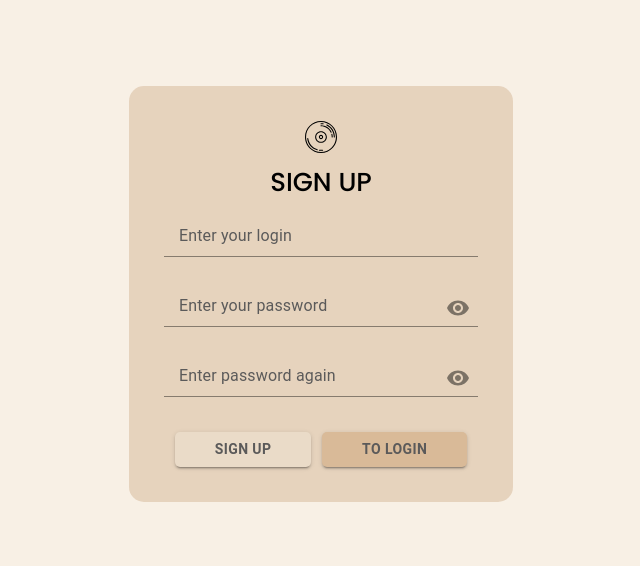
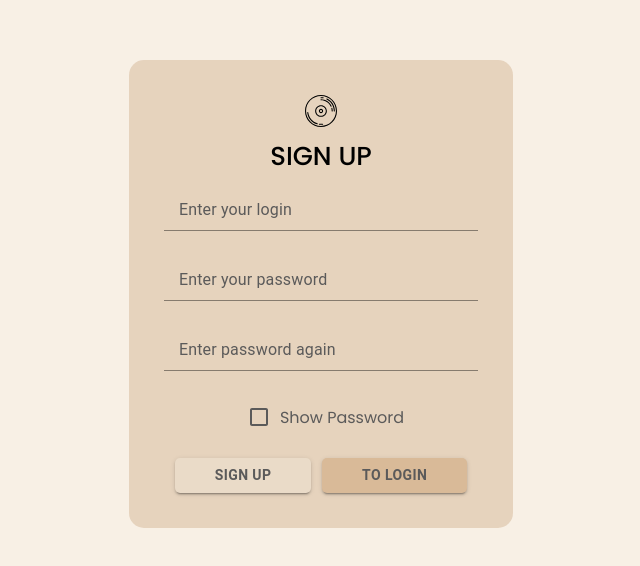
Before and after one commit to coderEverFirst/phonoteka, a React (Vite) app in the folder packages/client/: page /sign-up in a window 1280 px wide. Shown: the part 106-672 px from the top of the page, without its empty margins (319-959 px from the left). Built offline with nearby package versions, Linux system fonts and the light colour scheme.

Commit message:
minor fix auth page

```diff
--- a/packages/client/src/components/UI/MuiUI/TextFields/AuthTextField.styled.tsx
+++ b/packages/client/src/components/UI/MuiUI/TextFields/AuthTextField.styled.tsx
@@ -15,9 +15,6 @@ export const AuthTextField = styled(TextField)({
     width: '100%',
     color: MAIN_GRAY_COLOR,
   },
-  // '& label': {
-  //   top: '-5px',
-  // },
 
   '& .MuiFormLabel-root.Mui-focused': {
     top: '2px',
--- a/packages/client/src/pages/AuthPage/AuthPage.scss
+++ b/packages/client/src/pages/AuthPage/AuthPage.scss
@@ -53,12 +53,32 @@
       }
     }
 
+    .auth_showvisibility {
+      display: flex;
+      align-items: center;
+      justify-content: center;
+      margin-top: 40px;
+
+      .auth_showvisibility_text {
+        color: $MAIN_GRAY_COLOR;
+        transition: 0.2s ease-out;
+
+        &.active {
+          color: $MAIN_BLUE_COLOR;
+        }
+      }
+    }
+
     .auth_button_block {
       display: flex;
       justify-content: space-evenly;
-      margin-top: 50px;
+      margin-top: 20px;
 
-      .auth_btn{
+      &.auth_login {
+        margin-top: 60px;
+      }
+
+      .auth_btn {
         font-weight: 600;
       }
 
--- a/packages/client/src/pages/AuthPage/AuthPage.tsx
+++ b/packages/client/src/pages/AuthPage/AuthPage.tsx
@@ -1,8 +1,16 @@
 import React, { useCallback, useMemo, useState } from 'react'
 import { useLocation, useNavigate } from 'react-router'
-import { InputAdornment } from '@mui/material'
+import { InputAdornment, Checkbox } from '@mui/material'
 import VisibilityIcon from '@mui/icons-material/Visibility'
 import VisibilityOffIcon from '@mui/icons-material/VisibilityOff'
+
+import { EAuthType } from '../../variables/eNums'
+import {
+  MAIN_BLUE_COLOR,
+  MAIN_GRAY_COLOR,
+  RENDER_AUTH_LOGIN_DATA,
+  RENDER_AUTH_SIGNUP_DATA,
+} from '../../variables/variables'
 
 import { AuthTextField } from '../../components/UI/MuiUI/TextFields/AuthTextField.styled'
 import { AuthButton } from '../../components/UI/MuiUI/Buttons/AuthButton.styled'
@@ -10,71 +18,6 @@ import { AuthButton } from '../../components/UI/MuiUI/Buttons/AuthButton.styled'
 import logoImage from '../../assets/logo.svg'
 
 import './AuthPage.scss'
-import { EAuthType } from '../../variables/eNums'
-
-const RENDER_AUTH_LOGIN_DATA = {
-  title: 'LOGIN',
-  inputs: [
-    {
-      name: 'login',
-      type: 'text',
-      label: 'Enter your login',
-    },
-    {
-      name: 'password',
-      type: 'password',
-      label: 'Enter your password',
-    },
-  ],
-  buttons: [
-    {
-      name: 'login',
-      path: '/', //go to main component
-      label: 'login',
-    },
-    {
-      name: 'sign up',
-      path: '/sign-up',
-      label: 'to sign up',
-      className: 'auth_registration_btn',
-    },
-  ],
-}
-
-const RENDER_AUTH_SIGNUP_DATA = {
-  title: 'SIGN UP',
-  inputs: [
-    {
-      name: 'login',
-      type: 'text',
-      label: 'Enter your login',
-    },
-    {
-      name: 'password',
-      type: 'password',
-      label: 'Enter your password',
-    },
-    {
-      name: 'rePassword',
-      type: 'password',
-      label: 'Enter password again',
-    },
-  ],
-
-  buttons: [
-    {
-      name: 'sign up',
-      path: '/', //need create new user on server
-      label: 'sign up',
-      className: 'auth_registration_btn',
-    },
-    {
-      name: 'login',
-      label: 'to login',
-      path: '/login',
-    },
-  ],
-}
 
 const AuthPage = () => {
   const [showPassword, isShowPassword] = useState<boolean>(false)
@@ -86,21 +29,21 @@ const AuthPage = () => {
     [pathname],
   )
 
-  const handleNavigate = useCallback((path: string) => {
+  const handleNavigate = useCallback((path: string | undefined) => {
+    if (path) {
       navigate(path)
+    }
   }, [])
 
   const handleVisibilityPassword = useCallback(() => {
     isShowPassword(!showPassword)
   }, [showPassword])
 
-  const changeVisibilityPassword = (type: string, action: boolean) => {
-    if (type !== EAuthType.password) return
-    if (type === EAuthType.password && action) {
-      return EAuthType.text
-    } else {
-      return EAuthType.password
+  const getVisibilityPassword = (type: string) => {
+    if (type === EAuthType.password) {
+      return showPassword ? EAuthType.text : EAuthType.password
     }
+    return type
   }
 
   return (
@@ -110,11 +53,12 @@ const AuthPage = () => {
         <h1 className="auth_title">{renderData.title}</h1>
         {renderData.inputs.map(item => (
           <AuthTextField
-            id={item.name}
+            id={item.id}
             key={item.name}
-            type={changeVisibilityPassword(item.type, showPassword)}
+            type={getVisibilityPassword(item.type)}
             InputProps={
-              item.type === EAuthType.password && {
+              item.type === EAuthType.password && pathname === '/login'
+                ? {
                     endAdornment: (
                       <InputAdornment
                         position="start"
@@ -127,17 +71,34 @@ const AuthPage = () => {
                       </InputAdornment>
                     ),
                   }
+                : undefined
             }
             className="auth_input"
             variant="standard"
             label={item.label}
           />
         ))}
-
-        <div className="auth_button_block">
+        {pathname === '/sign-up' && (
+          <div className="auth_showvisibility">
+            <Checkbox
+              checked={showPassword}
+              onChange={handleVisibilityPassword}
+              sx={{
+                color: MAIN_GRAY_COLOR,
+                '&.Mui-checked': {
+                  color: MAIN_BLUE_COLOR,
+                },
+              }}
+            />
+            <span className={`auth_showvisibility_text ${showPassword && 'active'}`}>
+              Show Password
+            </span>
+          </div>
+        )}
+        <div className={`auth_button_block ${pathname === '/login' ? 'auth_login' : ''}`}>
           {renderData.buttons.map(item => (
             <AuthButton
-              id={item.name}
+              id={item.id}
               key={item.name}
               variant="contained"
               className={`auth_btn ${item.name === 'login' ? '' : 'auth_registration_btn'}`}
--- a/packages/client/src/pages/MainPage/MainPage.scss
+++ b/packages/client/src/pages/MainPage/MainPage.scss
@@ -5,7 +5,9 @@
   padding-top: 75px;
   margin: 0 100px;
 
-  .wrapper {
+  .main_wrapper {
+    display: flex;
+    flex-direction: column;
     margin-top: 80px;
     background-color: $MAIN_BACKGROUND_COLOR;
   }
--- a/packages/client/src/pages/MainPage/MainPage.tsx
+++ b/packages/client/src/pages/MainPage/MainPage.tsx
@@ -1,10 +1,16 @@
 import React from 'react'
+
+import MainTable from '../../components/Table/MainTable'
+
 import './MainPage.scss'
 
 const MainPage = () => {
   return (
     <div className="main_container">
-      <div className="wrapper"></div>
+      <div className="main_wrapper">
+        <div className="main_title"> TABLEEEEEEEEEEEE!!!!!!!!!!</div>
+        <MainTable />
+      </div>
     </div>
   )
 }
--- a/packages/client/src/variables/variables.ts
+++ b/packages/client/src/variables/variables.ts
@@ -1,6 +1,99 @@
+// ================ colors ================
 export const MAIN_BACKGROUND_COLOR = '#f8f0e5'
 export const MAIN_LIGHTCREAM_COLOR = '#eadbc8'
 export const MAIN_DARKCREAM_COLOR = '#dac0a3'
 export const MAIN_DARKCREAM_HOVER_COLOR = '#d9ba98'
 export const MAIN_BLUE_COLOR = '#102c57'
 export const MAIN_GRAY_COLOR = '#5b5a5a'
+
+// ================ render objects ================
+
+interface IRenderAuthLoginData {
+  title: string
+  inputs: {
+    id: string
+    name: string
+    type: string
+    label: string
+  }[]
+  buttons: {
+    id: string
+    name: string
+    path?: string
+    label: string
+    className?: string
+  }[]
+}
+
+export const RENDER_AUTH_LOGIN_DATA: IRenderAuthLoginData = {
+  title: 'LOGIN',
+  inputs: [
+    {
+      id: '1',
+      name: 'login',
+      type: 'text',
+      label: 'Enter your login',
+    },
+    {
+      id: '2',
+      name: 'password',
+      type: 'password',
+      label: 'Enter your password',
+    },
+  ],
+  buttons: [
+    {
+      id: '1',
+      name: 'login',
+      path: '/', //go to main component
+      label: 'login',
+    },
+    {
+      id: '2',
+      name: 'sign up',
+      path: '/sign-up',
+      label: 'to sign up',
+      className: 'auth_registration_btn',
+    },
+  ],
+}
+
+export const RENDER_AUTH_SIGNUP_DATA = {
+  title: 'SIGN UP',
+  inputs: [
+    {
+      id: '1',
+      name: 'login',
+      type: 'text',
+      label: 'Enter your login',
+    },
+    {
+      id: '2',
+      name: 'password',
+      type: 'password',
+      label: 'Enter your password',
+    },
+    {
+      id: '3',
+      name: 'rePassword',
+      type: 'password',
+      label: 'Enter password again',
+    },
+  ],
+
+  buttons: [
+    {
+      id: '1',
+      name: 'sign up',
+      path: '/', //need create new user on server
+      label: 'sign up',
+      className: 'auth_registration_btn',
+    },
+    {
+      id: '2',
+      name: 'login',
+      label: 'to login',
+      path: '/login',
+    },
+  ],
+}
```
Also changed, not shown: packages/client/src/variables/eNums.ts (renamed from packages/client/src/variables/eNums.tsx). Lines whose indentation alone changed are shown as unchanged.
